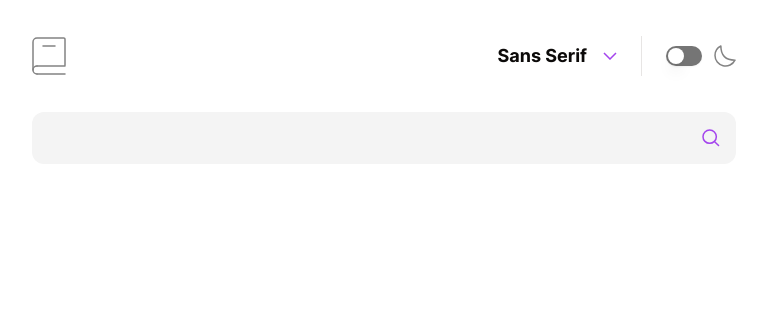
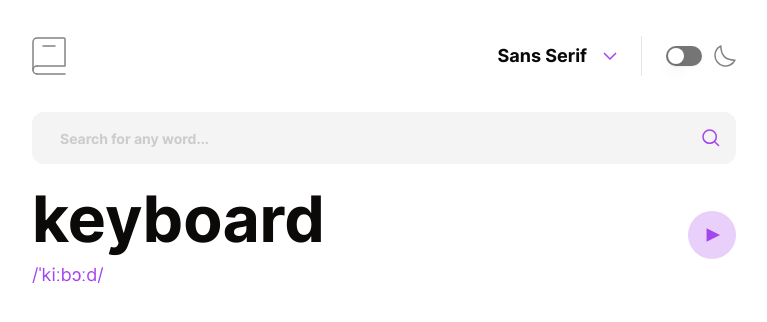
Before and after one commit to Clupai8o0/dictionary, a Next.js app: page / in a window 1280 px wide. Shown: the top 322 px of the page, without its empty margins (256-1023 px from the left). Built offline with nearby package versions, Linux system fonts and the light colour scheme.

Commit message:
header of app section

```diff
--- a/app/globals.css
+++ b/app/globals.css
@@ -19,7 +19,7 @@ body {
 		--secondary: 60 4.8% 95.9%;
 		--secondary-foreground: 24 9.8% 10%;
 		--muted: 60 4.8% 95.9%;
-		--muted-foreground: 25 5.3% 44.7%;
+		--muted-foreground: 0 0% 80%;
 		--accent: 60 4.8% 95.9%;
 		--accent-foreground: 24 9.8% 10%;
 		--destructive: 0 84.2% 60.2%;
@@ -47,7 +47,7 @@ body {
 		--secondary: 12 6.5% 15.1%;
 		--secondary-foreground: 60 9.1% 97.8%;
 		--muted: 12 6.5% 15.1%;
-		--muted-foreground: 24 5.4% 63.9%;
+		--muted-foreground: 0 0% 30%;
 		--accent: 12 6.5% 15.1%;
 		--accent-foreground: 60 9.1% 97.8%;
 		--destructive: 0 62.8% 30.6%;
@@ -69,7 +69,6 @@ body {
 	src: url(/fonts/inconsolata/static/Inconsolata-Bold.ttf);
 }
 @font-face {
-
 	font-family: Inconsolata;
 	font-weight: 500;
 	src: url(/fonts/inconsolata/static/Inconsolata-Regular.ttf);
@@ -120,4 +119,20 @@ body {
 	body {
 		@apply bg-background text-foreground;
 	}
+
+	.heading-l {
+		@apply text-3xl md:text-[64px] font-bold md:leading-[77px];
+	}
+	.heading-m {
+		@apply text-2xl font-normal;
+	}
+	.heading-s {
+		@apply text-xl font-normal;
+	}
+	.body-m {
+		@apply text-lg font-normal;
+	}
+	.body-s {
+		@apply text-sm font-normal;
+	}
 }
--- a/app/page.tsx
+++ b/app/page.tsx
@@ -1,9 +1,12 @@
 "use client";
 
+import clsx from "clsx";
+
+import { useFontState } from "@/lib/state";
+
+import App from "@/components/app";
 import Navbar from "@/components/navbar";
 import SearchBar from "@/components/searchbar";
-import { useFontState } from "@/lib/state";
-import clsx from "clsx";
 
 function Home() {
 	const font = useFontState((state) => state.font);
@@ -11,9 +14,8 @@ function Home() {
 	return (
 		<div className={clsx("px-6 md:px-8 max-w-3xl mx-auto", font)}>
 			<Navbar />
-			<main>
-				<SearchBar />
-			</main>
+			<SearchBar />
+			<App />
 		</div>
 	);
 }
--- /dev/null
+++ b/components/app.tsx
@@ -0,0 +1,26 @@
+import React from "react";
+import { Button } from "./ui/button";
+
+const App = () => {
+	return (
+		<main>
+			<header className="flex justify-between item-center py-4">
+				<div className="flex flex-col items-start justify-center gap-1">
+					<h1 className="heading-l">keyboard</h1>
+					<span className="text-primary body-m">/ˈkiːbɔːd/</span>
+				</div>
+				<div className="flex items-center">
+					<img src="/images/icon-play.svg" alt="play" className="h-12 w-12" />
+					<audio
+						src="https://api.dictionaryapi.dev/media/pronunciations/en/keyboard-us.mp3"
+						hidden
+					></audio>
+				</div>
+			</header>
+
+			<section></section>
+		</main>
+	);
+};
+
+export default App;
--- a/components/searchbar.tsx
+++ b/components/searchbar.tsx
@@ -4,7 +4,7 @@ import { Search } from "./ui/input";
 const SearchBar = () => {
 	return (
 		<form>
-			<Search type="text" />
+			<Search type="text" placeholder="Search for any word..." />
 		</form>
 	);
 };
--- a/components/ui/input.tsx
+++ b/components/ui/input.tsx
@@ -28,7 +28,7 @@ const Search = React.forwardRef<
 			<input
 				type={type}
 				className={cn(
-					"flex h-9 w-full rounded-md border-none bg-transparent mr-2 px-3 text-base transition-colors file:border-0 file:bg-transparent file:text-sm file:font-medium file:text-foreground placeholder:text-muted-foreground focus-visible:outline-none focus-visible:ring-1 focus-visible:ring-ring disabled:cursor-not-allowed disabled:opacity-50 md:text-sm font-bold",
+					"flex h-9 w-full rounded-md border-none bg-transparent mr-2 px-3 text-base transition-colors file:border-0 file:bg-transparent file:text-sm file:font-medium file:text-foreground placeholder:text-muted-foreground placeholder-opacity-25 focus-visible:outline-none focus-visible:ring-1 focus-visible:ring-ring disabled:cursor-not-allowed disabled:opacity-50 md:text-sm font-bold",
 					className
 				)}
 				ref={ref}
```
